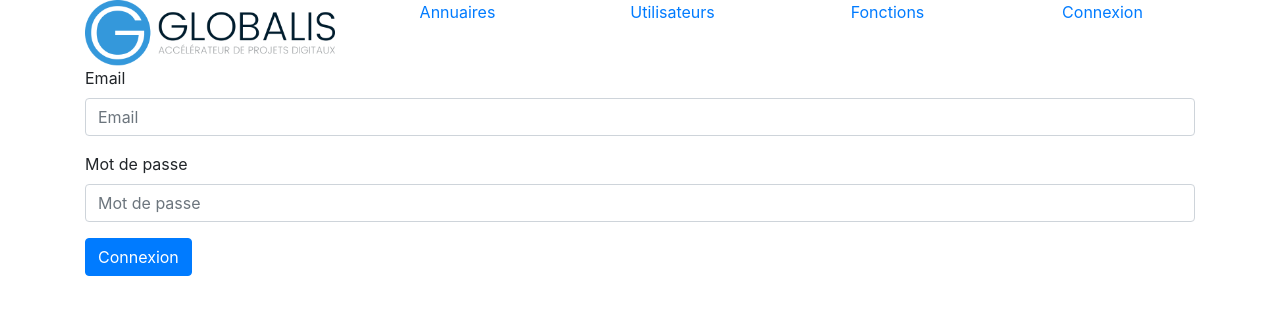
After one commit to Greite/globalis_annuaire, a Symfony app: template templates/connexion.html.twig in a window 1280 px wide. The commit adds this page. Shown: the top 315 px of the page. Run offline with Twig, Linux system fonts and the light colour scheme; the template is opened without the code that fills it, so the values that code supplies are empty; some libraries are stand-ins or nearby versions.

Commit message:
Feature - #noid - Connexion/Navbar

```diff
--- a/templates/base.html.twig
+++ b/templates/base.html.twig
@@ -2,15 +2,18 @@
 <html>
     <head>
         <meta charset="UTF-8">
-        <link rel="stylesheet" href="https://stackpath.bootstrapcdn.com/bootstrap/4.1.3/css/bootstrap.min.css" integrity="sha384-MCw98/SFnGE8fJT3GXwEOngsV7Zt27NXFoaoApmYm81iuXoPkFOJwJ8ERdknLPMO" crossorigin="anonymous">
-        <script src="https://code.jquery.com/jquery-3.3.1.slim.min.js" integrity="sha384-q8i/X+965DzO0rT7abK41JStQIAqVgRVzpbzo5smXKp4YfRvH+8abtTE1Pi6jizo" crossorigin="anonymous"></script>
-        <script src="https://cdnjs.cloudflare.com/ajax/libs/popper.js/1.14.3/umd/popper.min.js" integrity="sha384-ZMP7rVo3mIykV+2+9J3UJ46jBk0WLaUAdn689aCwoqbBJiSnjAK/l8WvCWPIPm49" crossorigin="anonymous"></script>
-        <script src="https://stackpath.bootstrapcdn.com/bootstrap/4.1.3/js/bootstrap.min.js" integrity="sha384-ChfqqxuZUCnJSK3+MXmPNIyE6ZbWh2IMqE241rYiqJxyMiZ6OW/JmZQ5stwEULTy" crossorigin="anonymous"></script>
         <title>{% block title %}Welcome!{% endblock %}</title>
-        {% block stylesheets %}{% endblock %}
+        {% block stylesheets %}
+            <link rel="stylesheet" href="https://stackpath.bootstrapcdn.com/bootstrap/4.1.3/css/bootstrap.min.css" integrity="sha384-MCw98/SFnGE8fJT3GXwEOngsV7Zt27NXFoaoApmYm81iuXoPkFOJwJ8ERdknLPMO" crossorigin="anonymous">
+        {% endblock %}
     </head>
     <body>
+        {% include 'header.html.twig' %}
         {% block body %}{% endblock %}
-        {% block javascripts %}{% endblock %}
+        {% block javascripts %}
+            <script src="https://code.jquery.com/jquery-3.3.1.slim.min.js" integrity="sha384-q8i/X+965DzO0rT7abK41JStQIAqVgRVzpbzo5smXKp4YfRvH+8abtTE1Pi6jizo" crossorigin="anonymous"></script>
+            <script src="https://cdnjs.cloudflare.com/ajax/libs/popper.js/1.14.3/umd/popper.min.js" integrity="sha384-ZMP7rVo3mIykV+2+9J3UJ46jBk0WLaUAdn689aCwoqbBJiSnjAK/l8WvCWPIPm49" crossorigin="anonymous"></script>
+            <script src="https://stackpath.bootstrapcdn.com/bootstrap/4.1.3/js/bootstrap.min.js" integrity="sha384-ChfqqxuZUCnJSK3+MXmPNIyE6ZbWh2IMqE241rYiqJxyMiZ6OW/JmZQ5stwEULTy" crossorigin="anonymous"></script>
+        {% endblock %}
     </body>
 </html>
--- /dev/null
+++ b/templates/connexion.html.twig
@@ -0,0 +1,22 @@
+{% include 'base.html.twig' %}
+
+<form action="{{ path('connexion') }}" method="POST" class="container">
+    <div class="form-group">
+        <label for="email">Email</label>
+        <input type="email" class="form-control" id="email" name="email" placeholder="Email">
+    </div>
+    <div class="form-group">
+        <label for="password">Mot de passe</label>
+        <input type="password" class="form-control" id="password" name="password" placeholder="Mot de passe">
+    </div>
+    <button type="submit" class="btn btn-primary">Connexion</button>
+</form>
+
+{% if failed %}
+    <hr>
+    <div class="container">
+        <div class="alert alert-danger" role="alert">
+            Utilisateur ou mot de passe incorrect !
+        </div>
+    </div>
+{% endif %}
--- /dev/null
+++ b/templates/header.html.twig
@@ -0,0 +1,9 @@
+<header class="container">
+    <div class="row">
+        <div class="col"><a href="{{ path('test') }}"><img class="rounded" src="{{ asset('assets/img/globalis-logo.png') }}" width="250" alt="globalis logo" /></a></div>
+        <div class="col text-center"><a href="{{ path('test') }}">Annuaires</a></div>
+        <div class="col text-center"><a href="{{ path('listUser') }}">Utilisateurs</a></div>
+        <div class="col text-center"><a href="{{ path('listFonction') }}">Fonctions</a></div>
+        <div class="col text-center"><a href="{{ path('formConnexion') }}">Connexion</a></div>
+    </div>
+</header>
```
Also changed, not shown: config/routes.yaml (+20 -0 lines), src/Controller/FonctionController.php (+8 -0 lines), src/Controller/UserController.php (+30 -1 lines), templates/listFonction.html.twig (added, +12 -0 lines), templates/listUser.html.twig (added, +16 -0 lines), public/assets/img/globalis-logo.jpg (added), public/assets/img/globalis-logo.png (added).
